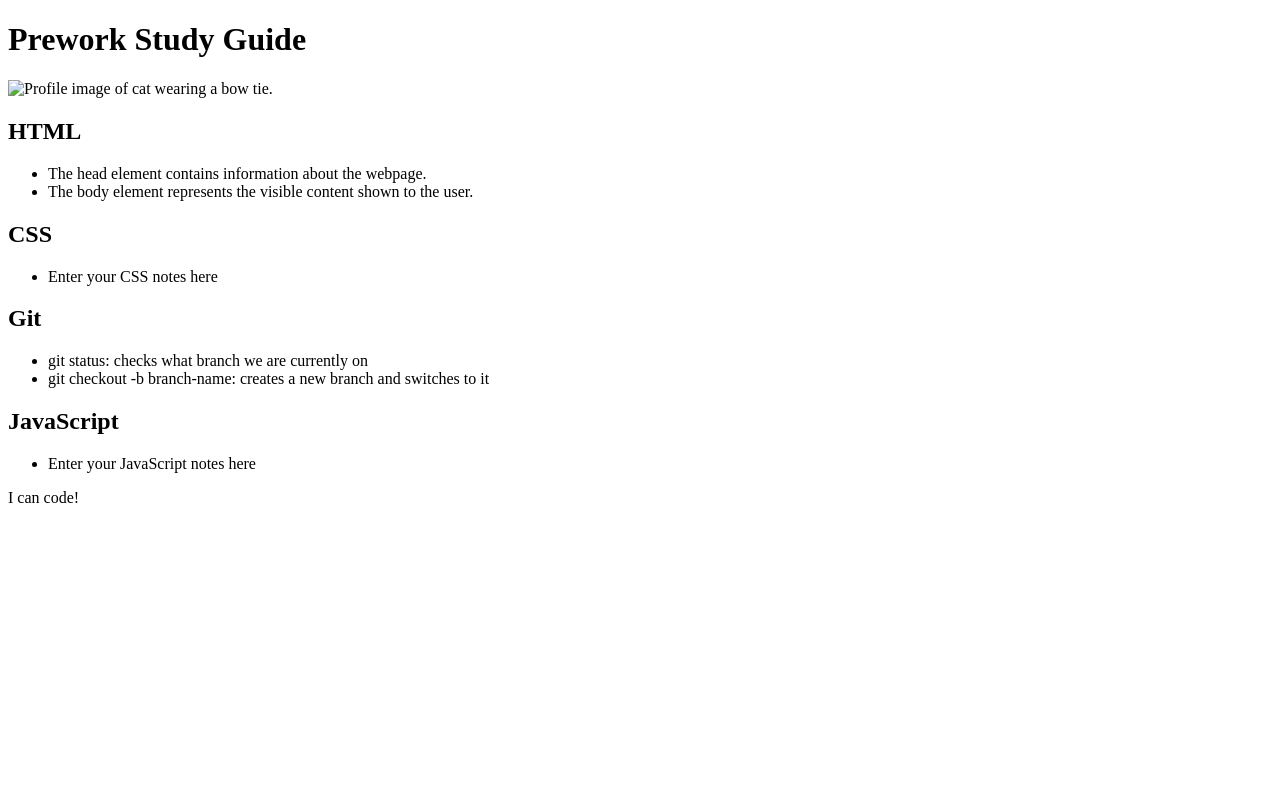
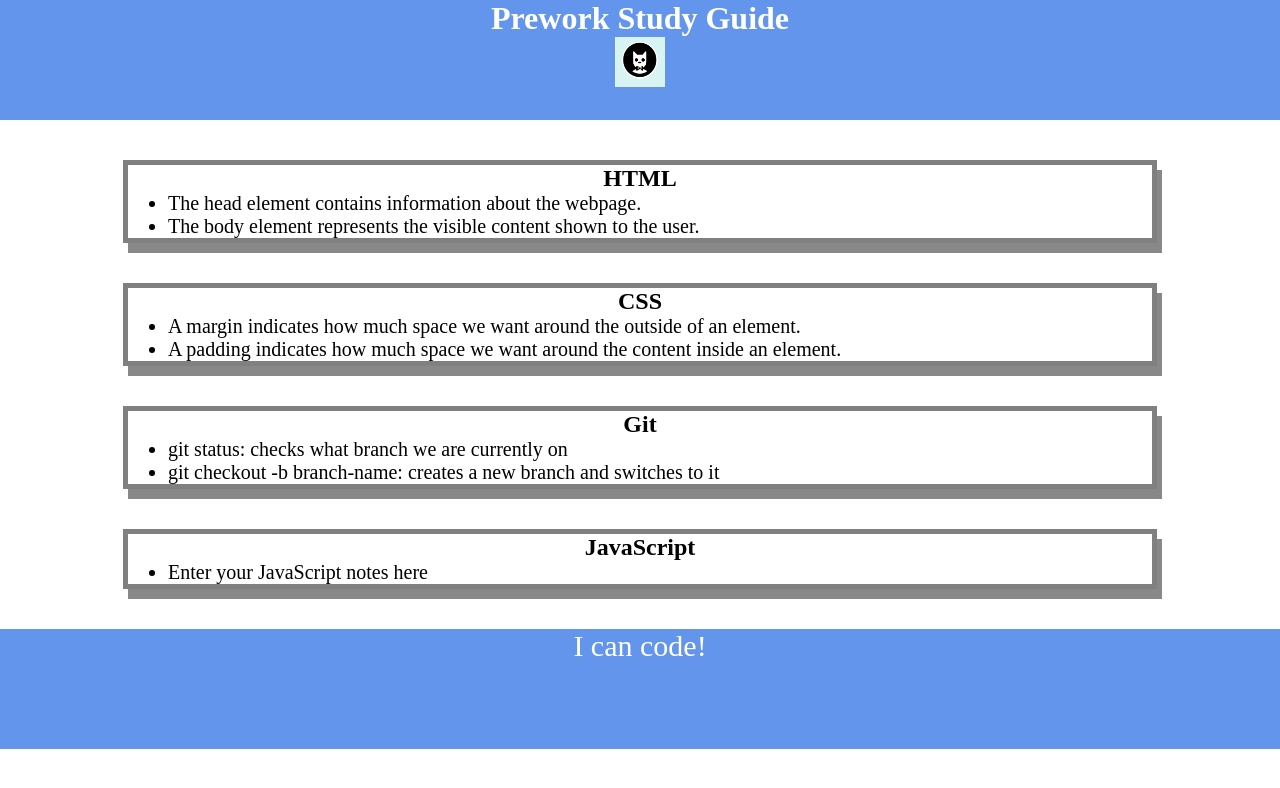
Before and after one commit to mHammy/prework-study-guide, a plain HTML site: page index.html in a window 1280 px wide. Drawn offline with Linux system fonts and the light colour scheme.

Commit message:
added CSS to project

```diff
--- /dev/null
+++ b/assets/style.css
@@ -0,0 +1,66 @@
+* {
+    margin: 0;
+    padding: 0;
+}
+
+header,
+
+footer {
+    width: 100%;
+
+    height: 120px;
+
+    background-color: #6495ED;
+
+    color: white;
+
+}
+
+h1,
+
+h2 {
+
+    text-align: center;
+
+}
+
+img {
+
+    display: block;
+
+    height: 50px;
+
+    width: 50px;
+
+    margin-left: auto;
+
+    margin-right: auto;
+
+}
+
+ul {
+
+    padding-left: 40px;
+
+    font-size: 20px;
+
+}
+
+p {
+
+    text-align: center;
+
+    font-size: 30px;
+
+}
+
+.card {
+    width: 80%;
+
+    margin: 40px auto;
+
+    border: 5px solid gray;
+
+    box-shadow: 5px 10px #888888;
+
+}
--- a/index.html
+++ b/index.html
@@ -4,6 +4,7 @@
     <meta charset="UTF-8" />
     <meta http-equiv="X-UA-Compatible" content="IE=edge" />
     <meta name="viewport" content="width=device-width, initial-scale=1.0" />
+    <link rel="stylesheet" href="./assets/style.css">
     <title>Prework Study Guide</title>
   </head>
   <body>
@@ -28,7 +29,8 @@
       <section class="card" id="css-section">
         <h2>CSS</h2>
         <ul>
-          <li>Enter your CSS notes here</li>
+          <li>A margin indicates how much space we want around the outside of an element.</li>
+          <li>A padding indicates how much space we want around the content inside an element.</li>
         </ul>
 
       </section>
```
Also changed, not shown: assets/bowtie-cat.png (added).
